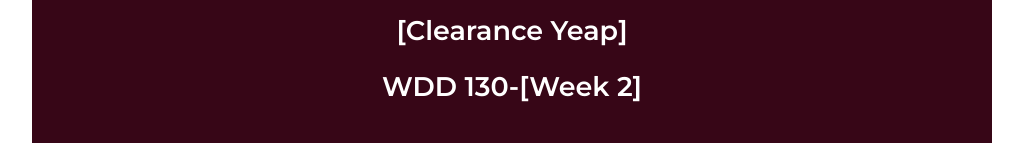
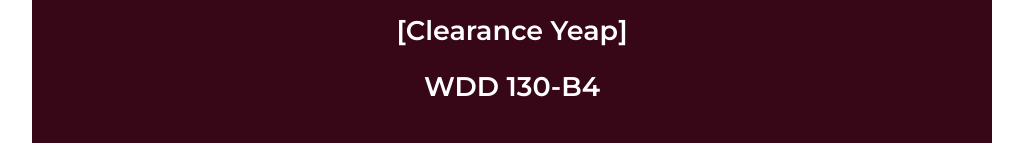
Before and after one commit to clearanceyeap/aboutme, a plain HTML site: page wwr/site-plan-rafting.html in a window 1280 px wide. Shown: the part 212-372 px from the top of the page, without its empty margins (128-1151 px from the left). Drawn offline with Linux system fonts and the light colour scheme; a web font is replaced by a local one.

Commit message:
edited site plan header on h2

```diff
--- a/wwr/site-plan-rafting.html
+++ b/wwr/site-plan-rafting.html
@@ -12,7 +12,7 @@
   <header>
     <h1>[Whitewater Rafting] What does a rafting company Provide?</h1>
     <h2>[Clearance Yeap]</h2>
-    <h2>WDD 130-[Week 2]</h2>
+    <h2>WDD 130-B4</h2>
     <!-- In the header above, add the name of your site, your name and class number. For example if you are in section 3 you would put WDD 130-03 -->
   </header>
   <main>
```
